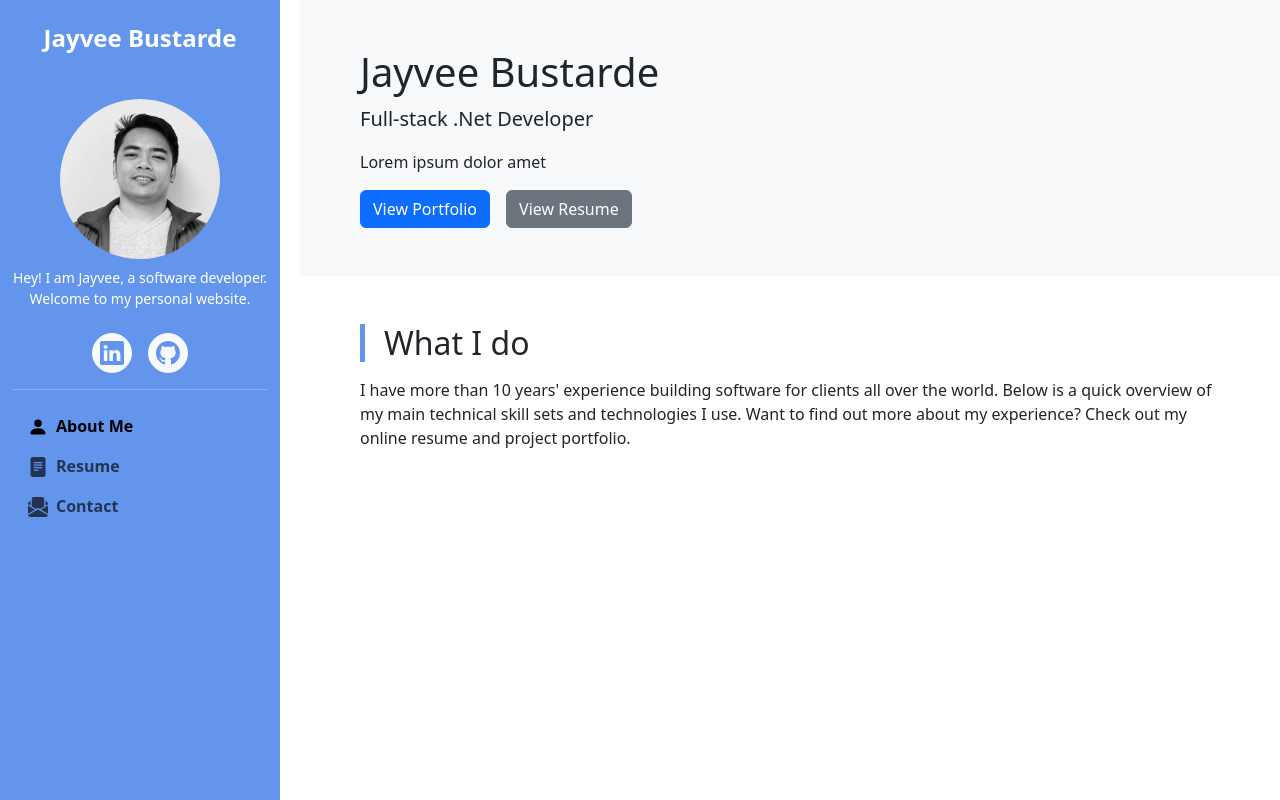
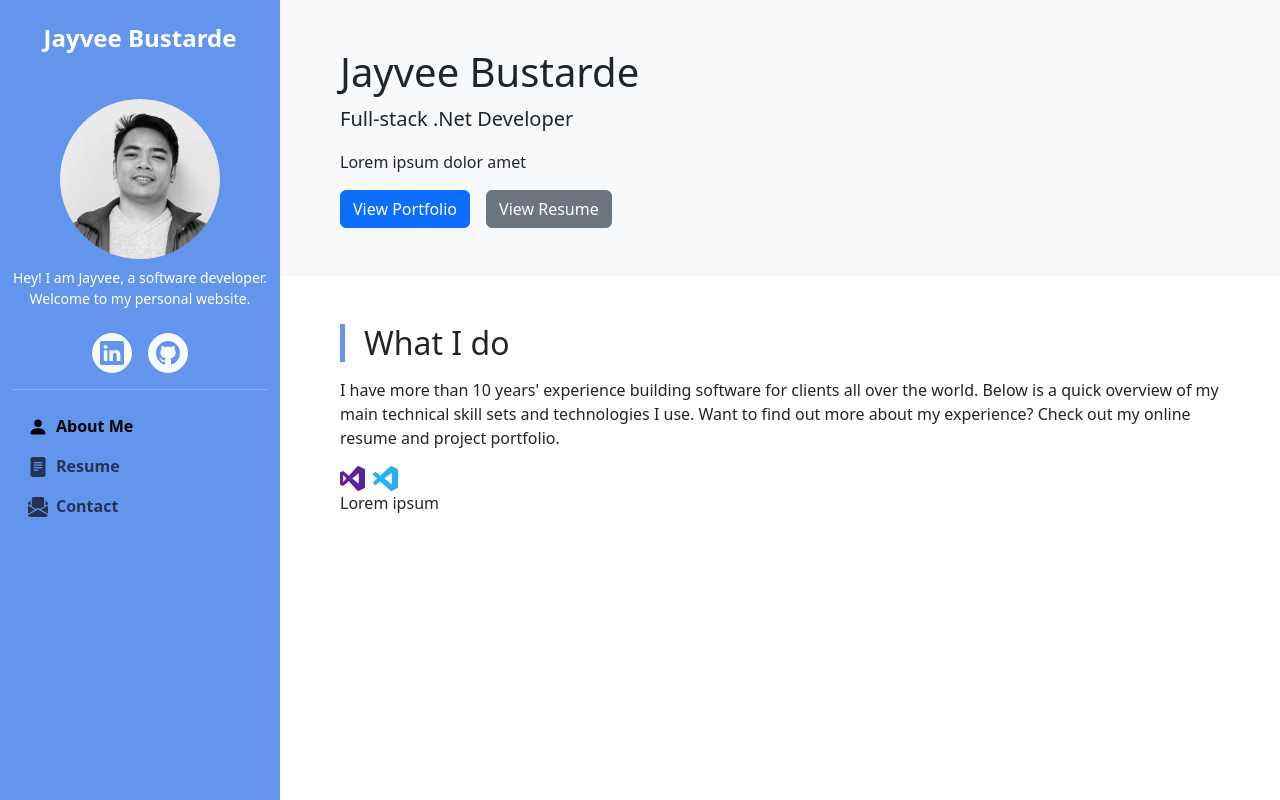
Before and after one commit to jayveebustarde/react-bootstrap-personal, a React (Create React App) app: page / in a window 1280 px wide. Built offline with nearby package versions, Linux system fonts and the light colour scheme.

Commit message:
skills section

```diff
--- /dev/null
+++ b/src/components/SkillsCard/SkillsCard.js
@@ -0,0 +1,35 @@
+import React, { Suspense } from "react";
+import { Stack } from "react-bootstrap";
+import * as SiIcons from "react-icons/si"
+
+const SkillsCard = ({tools, children}) => {
+    const icons = tools?.map(tool => {
+        return {
+        "icon": 'Si' + tool.icon,
+        "color": tool.color
+        };
+    });
+    const IconComponents = {};
+    icons.forEach(icon => {
+        IconComponents[icon.icon] = SiIcons[icon.icon]
+    });
+    return (
+        <Stack>
+            <Stack direction="horizontal" gap={2}>
+                <Suspense fallback={<div>Loading...</div>}>
+                    {icons.map((item, index) => {
+                        const IconComponent = IconComponents[item.icon];
+                        const iconStyle = {
+                            color: item.color,
+                            fontSize: "25px"
+                        }
+                        return (<IconComponent key={index} style={iconStyle} />);
+                    })}
+                </Suspense>
+            </Stack>
+            {children}
+        </Stack>
+    );
+}
+
+export default SkillsCard;
--- a/src/routes/Home.js
+++ b/src/routes/Home.js
@@ -3,8 +3,18 @@ import MainWrapper from "../components/MainWrapper";
 import Section from "../components/Section/Section";
 import { Button, Col, Row, Stack } from "react-bootstrap";
 import SectionTitle from "../components/SectionTitle/SectionTitle";
+import SkillsCard from "../components/SkillsCard/SkillsCard";
 
 const Home = () => {
+    const tools = [
+        {
+            icon: "Visualstudio",
+            color: "#5d229c"
+        },{
+            icon: "Visualstudiocode",
+            color: "#27aff3"
+        }
+    ]
     return (
         <MainWrapper>
             <Section isHeader>
@@ -30,6 +40,12 @@ const Home = () => {
             <Section>
                 <SectionTitle>What I do</SectionTitle>
                 <p>I have more than 10 years' experience building software for clients all over the world. Below is a quick overview of my main technical skill sets and technologies I use. Want to find out more about my experience? Check out my online resume and project portfolio.</p>
+                <Row>
+                    <Col></Col>
+                </Row>
+                <SkillsCard tools={tools}>
+                    <p>Lorem ipsum</p>
+                </SkillsCard>
             </Section>
         </MainWrapper>
     );
--- a/src/styles/custom.scss
+++ b/src/styles/custom.scss
@@ -2,6 +2,7 @@
 
 $primary: cornflowerblue;
 
+$sidebar-width: 280px;
 
 .app-header {
     background-color: $primary;
@@ -12,7 +13,7 @@ $primary: cornflowerblue;
     bottom: 0;
     position: fixed;
     overflow-y: auto;
-    width: 280px;
+    width: $sidebar-width;
 
     @media(max-width: 1000px) {
         position: relative;
@@ -89,5 +90,5 @@ $primary: cornflowerblue;
         margin-left: 0;
     }
 
-    margin-left: 300px;
+    margin-left: $sidebar-width;
 }
```
